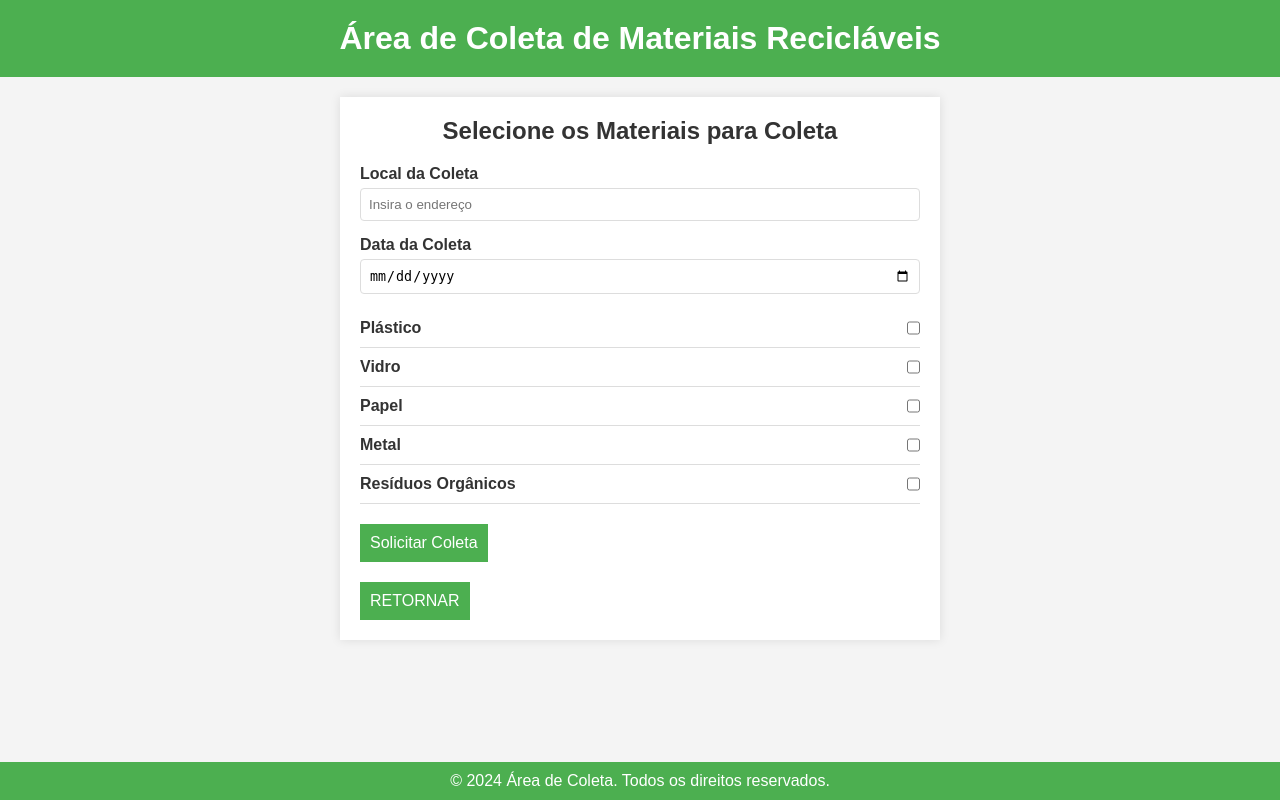
After one commit to pabloemanuelpbl/ProjetoPI2, a Flask app: page /dashboard/coletas in a window 1280 px wide. The commit adds this page. Run offline with Flask 3, Linux system fonts and the light colour scheme.

Commit message:
refactory: refis o home e adicionei coletas ao dashboard

```diff
--- a/src/routes.py
+++ b/src/routes.py
@@ -17,10 +17,18 @@ def about():
 def contact():
     return render_template("contact.html")
 
-#dashboard
+#dashboard ---------------------------
 @app.route("/dashboard")
 def dashboard():
     return render_template("user/dashboard.html")
+
+@app.route("/dashboard/coletas")
+def coletas():
+    return render_template("user/coletas.html")
+
+@app.post("/dashboard/coletas")
+def coletas_post():
+    return  "<script>document.location.href = '/dashboard' </script>"
 
 @app.route("/dashboard/clientes")
 def listar_clientes():
--- /dev/null
+++ b/src/static/css/user/coletas.css
@@ -0,0 +1,91 @@
+/* Estilo básico para a página */
+* {
+    margin: 0;
+    padding: 0;
+    box-sizing: border-box;
+}
+
+body {
+    font-family: Arial, sans-serif;
+    background-color: #f4f4f4;
+    color: #333;
+}
+
+header {
+    background-color: #4CAF50;
+    color: white;
+    padding: 20px;
+    text-align: center;
+}
+
+main {
+    margin: 20px auto;
+    max-width: 600px;
+    background-color: white;
+    padding: 20px;
+    box-shadow: 0 0 10px rgba(0, 0, 0, 0.1);
+}
+
+.collection-area h2 {
+    text-align: center;
+    margin-bottom: 20px;
+}
+
+.form-group {
+    margin-bottom: 15px;
+}
+
+.form-group label {
+    display: block;
+    font-weight: bold;
+    margin-bottom: 5px;
+}
+
+.form-group input[type="text"],
+.form-group input[type="date"] {
+    width: 100%;
+    padding: 8px;
+    border: 1px solid #ddd;
+    border-radius: 4px;
+    box-sizing: border-box;
+}
+
+.material-category {
+    display: flex;
+    justify-content: space-between;
+    padding: 10px 0;
+    border-bottom: 1px solid #ddd;
+}
+
+.material-category label {
+    font-weight: bold;
+}
+
+.material-category input {
+    cursor: pointer;
+}
+
+button {
+    display: block;
+    padding: 10px;
+    background-color: #4CAF50;
+    color: white;
+    border: none;
+    cursor: pointer;
+    font-size: 16px;
+    margin-top: 20px;
+}
+
+button:hover {
+    background-color: #45a049;
+}
+
+footer {
+    text-align: center;
+    padding: 10px;
+    background-color: #4CAF50;
+    color: white;
+    position: fixed;
+    bottom: 0;
+    width: 100%;
+}
--- a/src/templates/user/cadastrarclientes.html
+++ b/src/templates/user/cadastrarclientes.html
@@ -24,7 +24,7 @@
         <header>
             <h1>Cadastro de Usuário</h1>
         </header>
-        <form action="/dashboard/clientes" method="POST" onsubmit="return validarFormulario()">
+        <form action="/dashboard/cadastrarclientes" method="POST" onsubmit="return validarFormulario()">
             <label for="nome">Nome Completo:</label>
             <input type="text" id="nome" name="nome" required>
 
--- /dev/null
+++ b/src/templates/user/coletas.html
@@ -0,0 +1,68 @@
+<!DOCTYPE html>
+<html lang="pt-BR">
+<head>
+    <meta charset="UTF-8">
+    <meta name="viewport" content="width=device-width, initial-scale=1.0">
+    <meta http-equiv="X-UA-Compatible" content="IE=edge">
+    <title>Área de Coleta</title>
+    <link rel="stylesheet" href="{{ url_for('static', filename='css/user/coletas.css')}}" />
+</head>
+<body>
+    <header>
+        <h1>Área de Coleta de Materiais Recicláveis</h1>
+    </header>
+
+    <main>
+        <section class="collection-area">
+            <h2>Selecione os Materiais para Coleta</h2>
+
+            <form action="#" method="POST">
+                <!-- Local -->
+                <div class="form-group">
+                    <label for="location">Local da Coleta</label>
+                    <input type="text" id="location" name="location" placeholder="Insira o endereço" required>
+                </div>
+
+                <!-- Data -->
+                <div class="form-group">
+                    <label for="date">Data da Coleta</label>
+                    <input type="date" id="date" name="date" required>
+                </div>
+
+                <!-- Materiais -->
+                <div class="material-category">
+                    <label for="plastic">Plástico</label>
+                    <input type="checkbox" id="plastic" name="material[]" value="plastic">
+                </div>
+
+                <div class="material-category">
+                    <label for="glass">Vidro</label>
+                    <input type="checkbox" id="glass" name="material[]" value="glass">
+                </div>
+
+                <div class="material-category">
+                    <label for="paper">Papel</label>
+                    <input type="checkbox" id="paper" name="material[]" value="paper">
+                </div>
+
+                <div class="material-category">
+                    <label for="metal">Metal</label>
+                    <input type="checkbox" id="metal" name="material[]" value="metal">
+                </div>
+
+                <div class="material-category">
+                    <label for="organic">Resíduos Orgânicos</label>
+                    <input type="checkbox" id="organic" name="material[]" value="organic">
+                </div>
+
+                <button type="submit">Solicitar Coleta</button>
+                <button onclick="location.href = '/dashboard'">RETORNAR</button>
+            </form>
+        </section>
+    </main>
+
+    <footer>
+        <p>&copy; 2024 Área de Coleta. Todos os direitos reservados.</p>
+    </footer>
+</body>
+</html>
--- a/src/templates/user/navbar_component.html
+++ b/src/templates/user/navbar_component.html
@@ -81,9 +81,9 @@ nav i{
       <h1>jobs</h1>
     </div>
     <ul>
-      <li><a href="#">
+      <li><a href="dashboard/coletas">
         <i class="fas fa-chart-bar"></i>
-        <span class="nav-item">Analytics</span>
+        <span class="nav-item">coletas</span>
       </a>
       </li>
       <li><a href="dashboard/clientes">
@@ -111,7 +111,7 @@ nav i{
         <span class="nav-item">Help</span>
       </a>
       </li>
-      <li><a href="#" class="logout">
+      <li><a href="/" class="logout">
         <i class="fas fa-sign-out-alt"></i>
         <span class="nav-item">Logout</span>
       </a>
```
Also changed, not shown: src/templates/home.html (+83 -31 lines).
